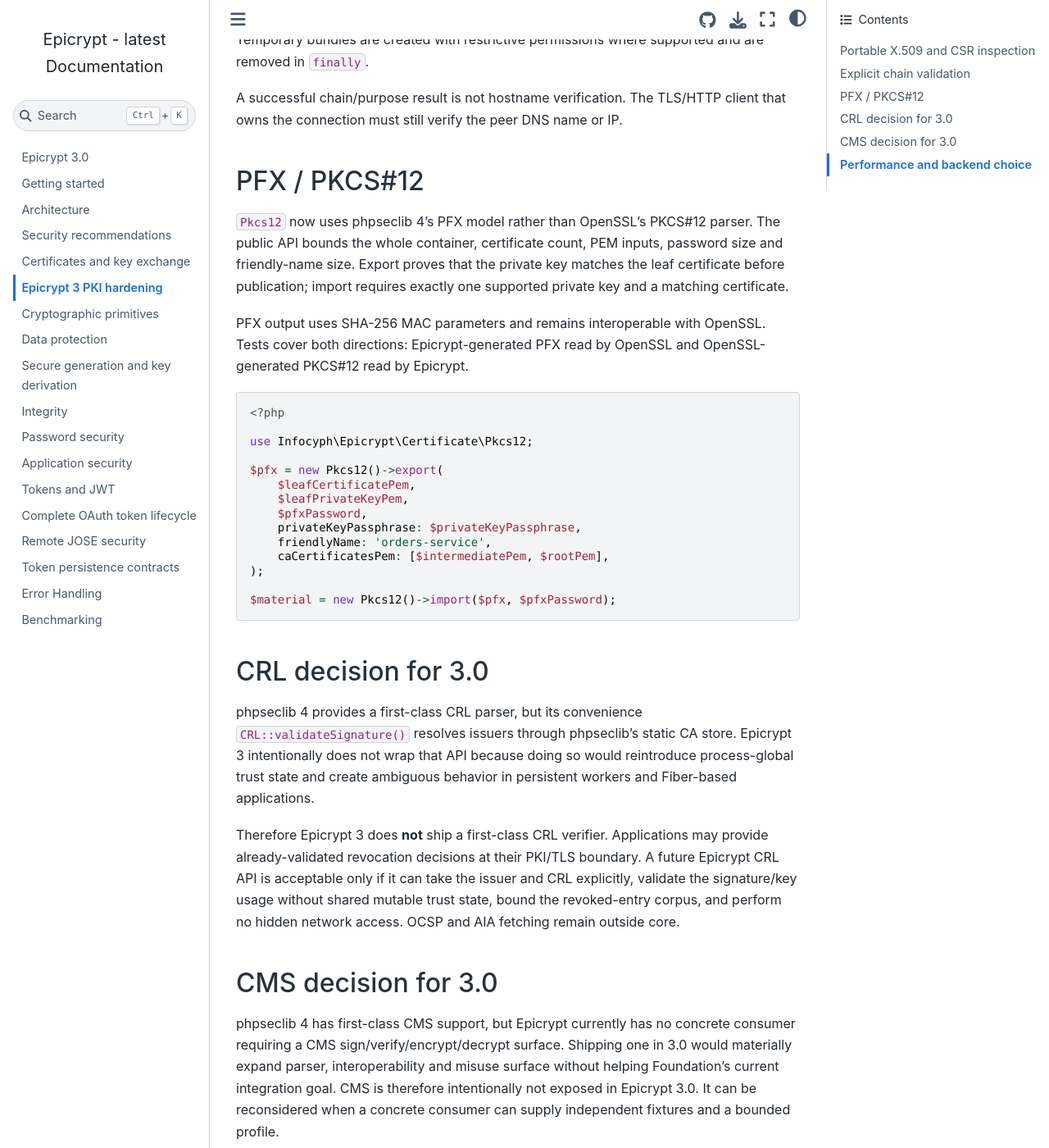
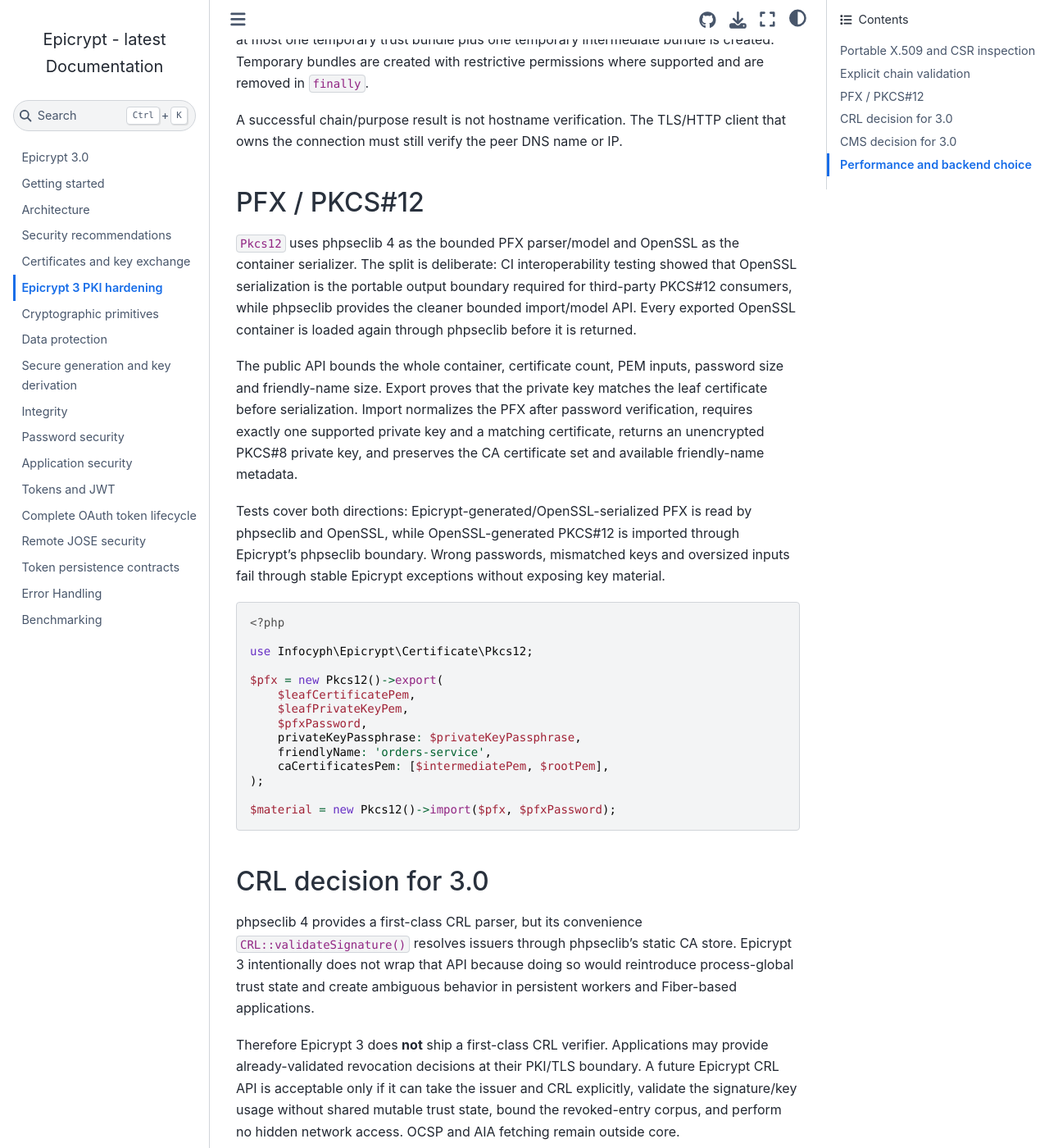
Before and after one commit to infocyph/Epicrypt, a Sphinx documentation site: the page built from docs/pki-hardening.rst, in a window 1280 px wide and 1400 px high, scrolled down 1466 px. Shown: the whole window at 82% size. Built offline with Sphinx 7.4.7 and the Sphinx Book theme 1.1.4, drawn with Linux system fonts in a browser that asks for light colours; some of the changed text lies outside the part shown.

Commit message:
docs(pki): document interoperable PFX backend split

```diff
--- a/docs/pki-hardening.rst
+++ b/docs/pki-hardening.rst
@@ -4,16 +4,18 @@
 Epicrypt 3 deliberately uses two certificate backends for different jobs rather
 than hiding either behind a lowest-common-denominator abstraction.
 
-* phpseclib 4 is the portable parser/container boundary for X.509, CSR and PFX.
-* OpenSSL remains the accelerated key-generation, certificate-issuance and
-  purpose-aware chain-verification backend.
+* phpseclib 4 is the portable parser/model boundary for X.509, CSR and PFX
+  import/validation.
+* OpenSSL remains the accelerated key-generation, certificate-issuance,
+  purpose-aware chain-verification and interoperable PKCS#12 serialization
+  backend.
 * Public Epicrypt APIs return strings, arrays, enums and Epicrypt exceptions;
   phpseclib/OpenSSL implementation objects are not part of the public contract.
 
 This split keeps ``ext-openssl`` mandatory in Epicrypt 3. Removing the extension
-would currently remove certificate issuance, native key generation and the
-explicit purpose-aware chain verifier, so making it optional would be false
-modularity rather than a useful capability split.
+would currently remove certificate issuance, native key generation, the
+explicit purpose-aware chain verifier and the PKCS#12 export backend, so making
+it optional would be false modularity rather than a useful capability split.
 
 Portable X.509 and CSR inspection
 ----------------------------------
@@ -73,15 +75,24 @@
 PFX / PKCS#12
 -------------
 
-``Pkcs12`` now uses phpseclib 4's PFX model rather than OpenSSL's PKCS#12 parser.
+``Pkcs12`` uses phpseclib 4 as the bounded PFX parser/model and OpenSSL as the
+container serializer. The split is deliberate: CI interoperability testing
+showed that OpenSSL serialization is the portable output boundary required for
+third-party PKCS#12 consumers, while phpseclib provides the cleaner bounded
+import/model API. Every exported OpenSSL container is loaded again through
+phpseclib before it is returned.
+
 The public API bounds the whole container, certificate count, PEM inputs,
 password size and friendly-name size. Export proves that the private key matches
-the leaf certificate before publication; import requires exactly one supported
-private key and a matching certificate.
+the leaf certificate before serialization. Import normalizes the PFX after
+password verification, requires exactly one supported private key and a matching
+certificate, returns an unencrypted PKCS#8 private key, and preserves the CA
+certificate set and available friendly-name metadata.
 
-PFX output uses SHA-256 MAC parameters and remains interoperable with OpenSSL.
-Tests cover both directions: Epicrypt-generated PFX read by OpenSSL and
-OpenSSL-generated PKCS#12 read by Epicrypt.
+Tests cover both directions: Epicrypt-generated/OpenSSL-serialized PFX is read
+by phpseclib and OpenSSL, while OpenSSL-generated PKCS#12 is imported through
+Epicrypt's phpseclib boundary. Wrong passwords, mismatched keys and oversized
+inputs fail through stable Epicrypt exceptions without exposing key material.
 
 .. code-block:: php
 
@@ -130,8 +141,8 @@
 ------------------------------
 
 ``CertificateBench`` records OpenSSL certificate parsing beside phpseclib
-``CertificateInspector`` parsing and records phpseclib PFX import cost. These
-measurements are attribution data, not permission to weaken validation or
-bounds. OpenSSL remains preferred where it supplies a mature accelerated
-operation; phpseclib is preferred where its portable typed parser/container
-model removes unsafe or ambiguous backend behavior.
+``CertificateInspector`` parsing, native OpenSSL key generation and bounded PFX
+import. These measurements are attribution data, not permission to weaken
+validation or bounds. OpenSSL remains preferred where it supplies a mature,
+interoperable accelerated operation; phpseclib is preferred where its portable
+typed parser/model removes unsafe or ambiguous backend behavior.
```
